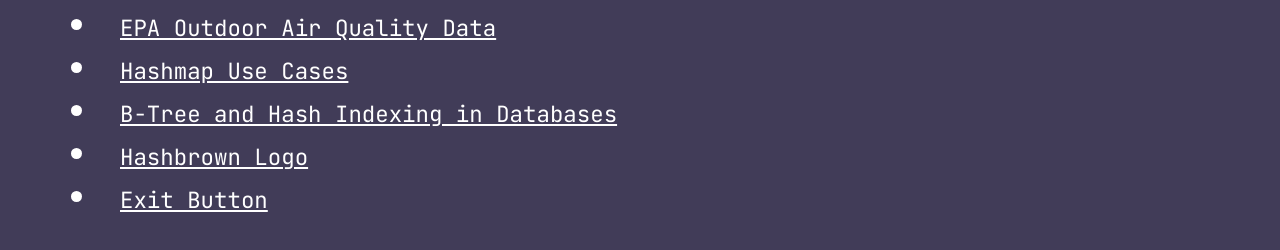
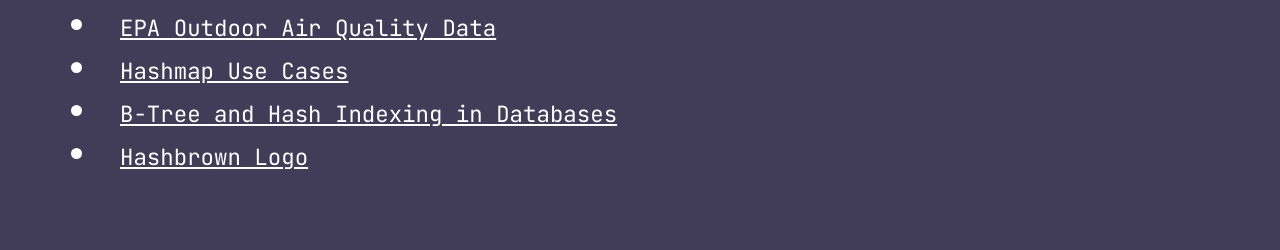
Before and after one commit to TheLeviEthan/DSA-Project-3a, a plain HTML site: page references.html in a window 1280 px wide. Shown: the part 210-460 px from the top of the page. Drawn offline with Linux system fonts and the light colour scheme.

Commit message:
changed visualization parameters and updated references

```diff
--- a/references.html
+++ b/references.html
@@ -27,7 +27,6 @@
                 <li><a href=" https://medium.com/@mohanakrishnakavali/about-hashmap-and-common-use-cases-d3e5134438e1">Hashmap Use Cases</a></li>
                 <li><a href=" https://www.pingcap.com/article/understanding-b-tree-and-hash-indexing-in-databases/#:~:text=B%2DTree%20indexing%20is%20particularly,for%20applications%20requiring%20such%20functionality.">B-Tree and Hash Indexing in Databases</a></li>
                 <li><a href="https://www.flaticon.com/free-icon/hash-browns_10773420?related_id=10773557&origin=search ">Hashbrown Logo</a></li>
-                <li><a href="https://www.flaticon.com/free-icon/button_5735775?term=exit&page=1&position=5&origin=search&related_id=5735775">Exit Button</a></li>
 
             </ul>
         </section>
```
Also changed, not shown: style.css (+3 -4 lines).
